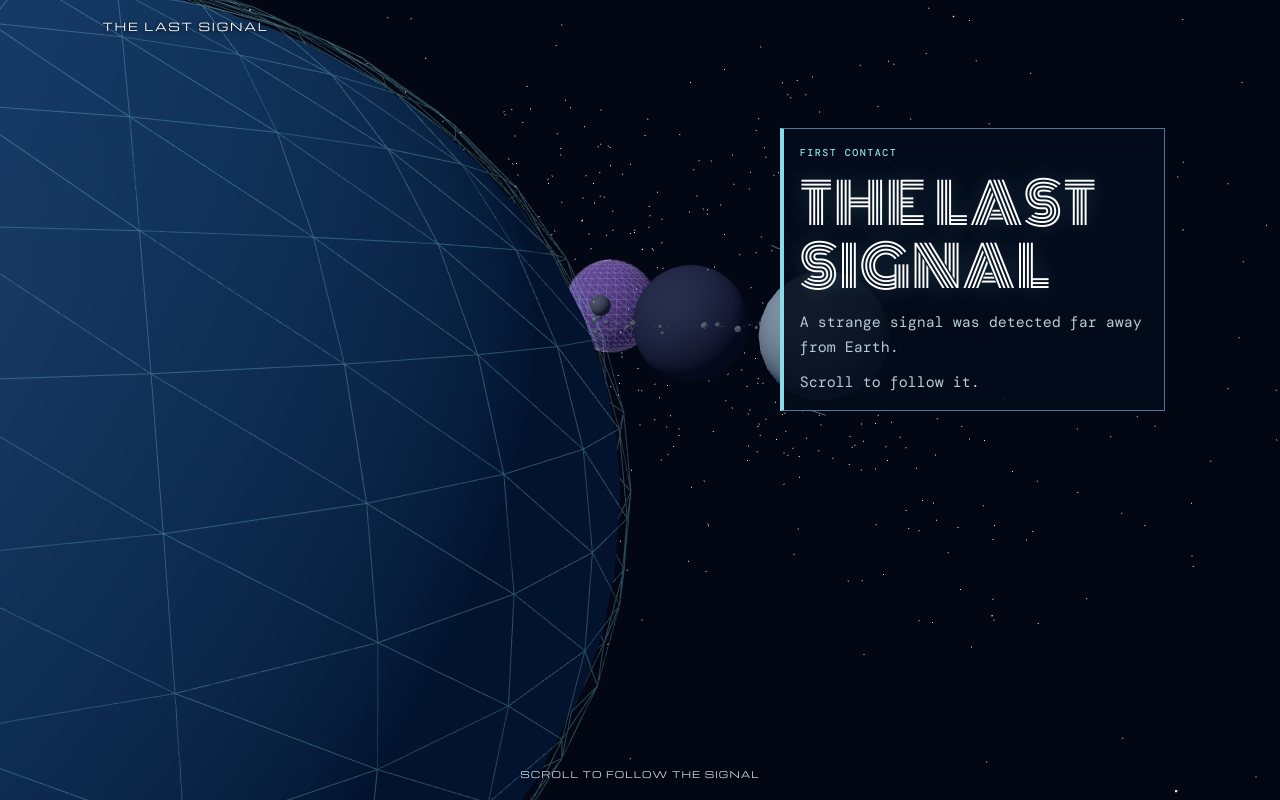
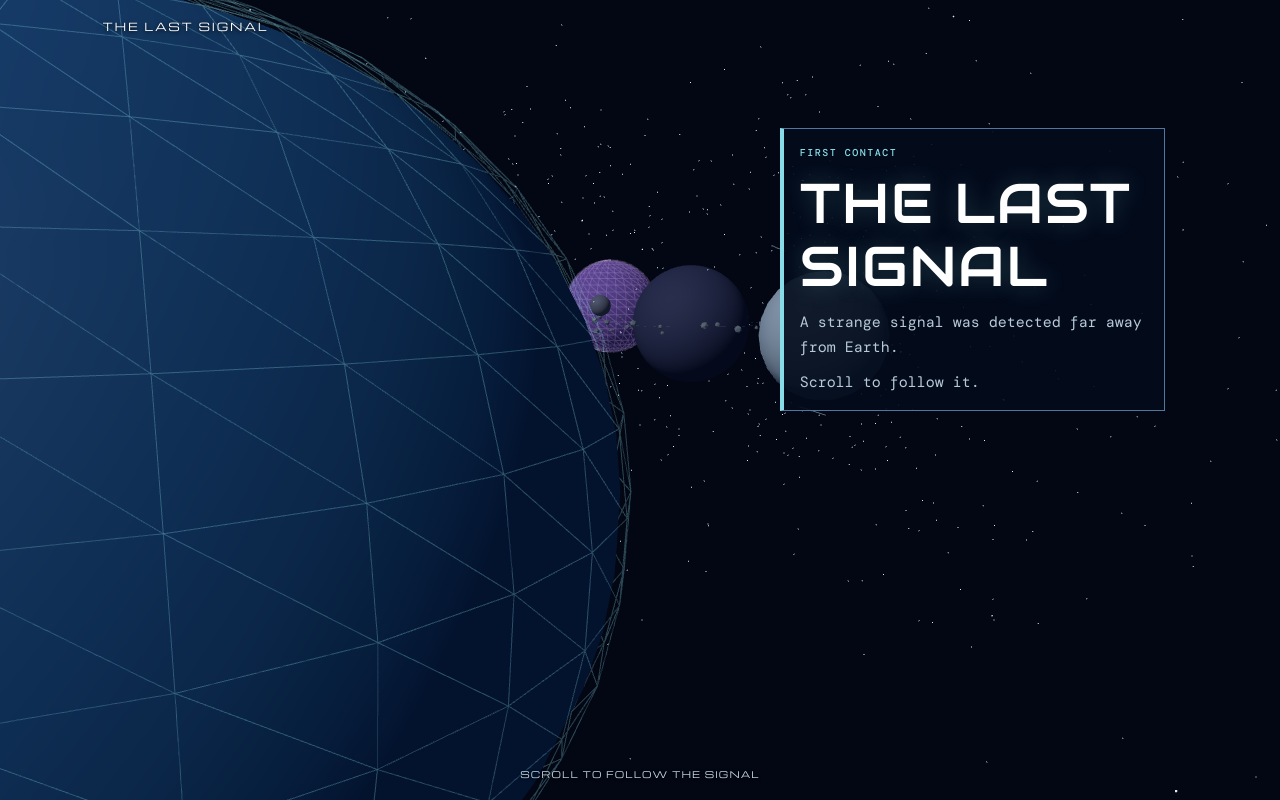
Before and after one commit to arpitaa31/The-Last-Signal, a plain HTML site: page index.html in a window 1280 px wide. Shown: the top 800 px of the page. Drawn offline with nearby package versions, Linux system fonts and the light colour scheme; animation ran at ten frames a second.

Commit message:
Changes in fontss

```diff
--- a/index.html
+++ b/index.html
@@ -6,7 +6,7 @@
   <title>THE LAST SIGNAL</title>
   <link rel="preconnect" href="https://fonts.googleapis.com" />
   <link rel="preconnect" href="https://fonts.gstatic.com" crossorigin />
-  <link href="https://fonts.googleapis.com/css2?family=DM+Mono:wght@400;500&family=Michroma&family=Monoton&display=swap" rel="stylesheet" />
+  <link href="https://fonts.googleapis.com/css2?family=Audiowide&family=DM+Mono:wght@400;500&family=Michroma&display=swap" rel="stylesheet" />
   <link rel="stylesheet" href="style.css" />
 </head>
 <body>
--- a/style.css
+++ b/style.css
@@ -66,7 +66,8 @@ nav.faded { opacity: .55; }
 .story-box p { margin: 0; color: var(--muted); font-size: 15px; line-height: 1.65; }
 .intro .scroll-copy { margin-top: 10px; }
 .story-box h1, .story-box h2 { margin: 0 0 12px; color: white; }
-.story-box h1 { font-family: "Monoton", sans-serif; font-size: clamp(38px, 5.4vw, 56px); font-weight: 400; line-height: 1.13; letter-spacing: .025em; text-shadow: 0 0 22px rgba(136, 220, 232, .22); }
+.story-box h1, .fallback h1 { font-family: "Audiowide", sans-serif; font-weight: 400; letter-spacing: .025em; text-shadow: 0 0 22px rgba(136, 220, 232, .22); }
+.story-box h1 { font-size: clamp(38px, 5.4vw, 56px); line-height: 1.13; }
 .story-box h2 { font-family: "Michroma", sans-serif; font-size: clamp(21px, 3vw, 29px); font-weight: 400; line-height: 1.35; letter-spacing: -.025em; }
 .small-title { margin: 0 0 10px !important; color: var(--accent) !important; font-size: 10px !important; font-weight: 500; letter-spacing: .15em; }
 
```
